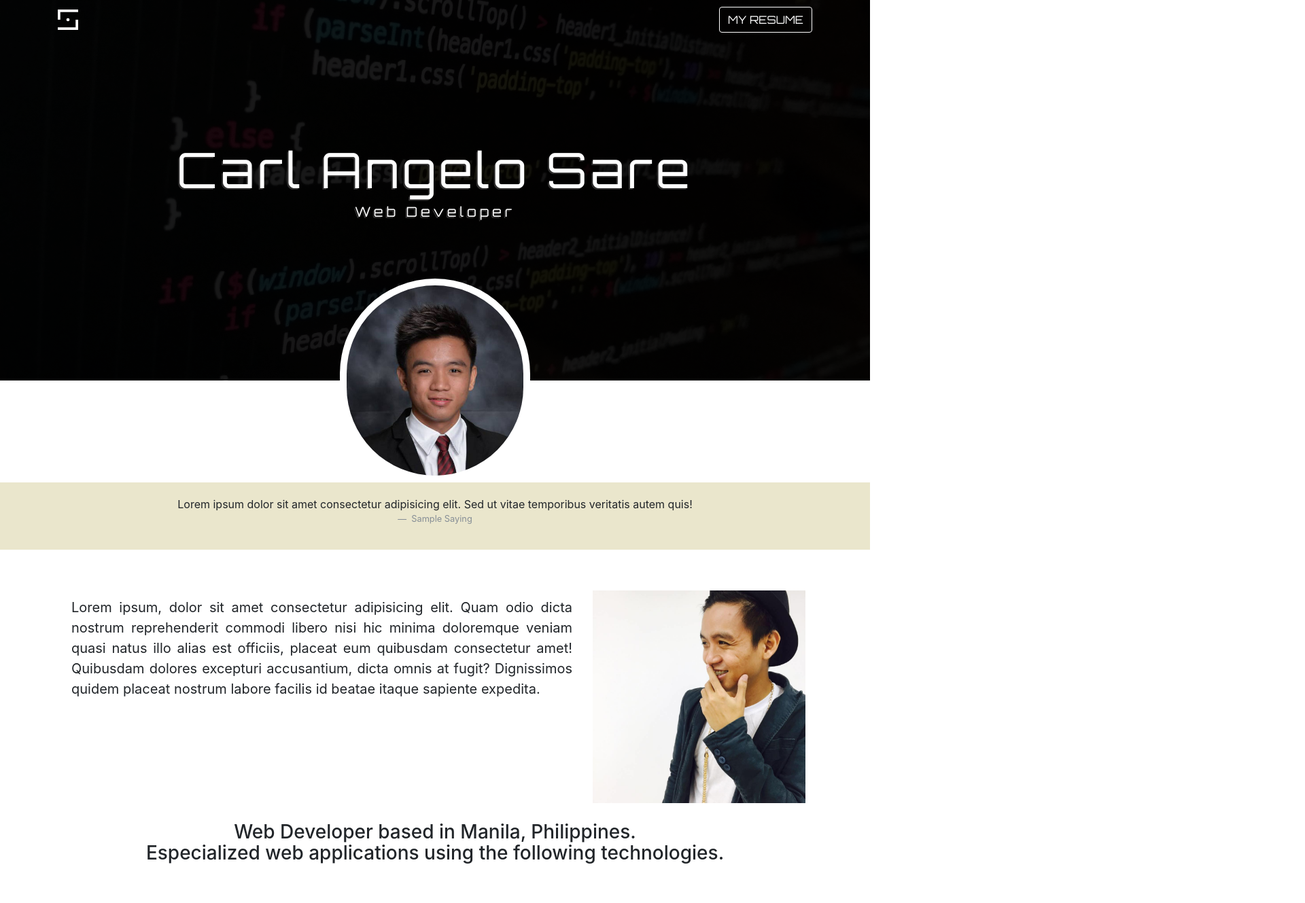
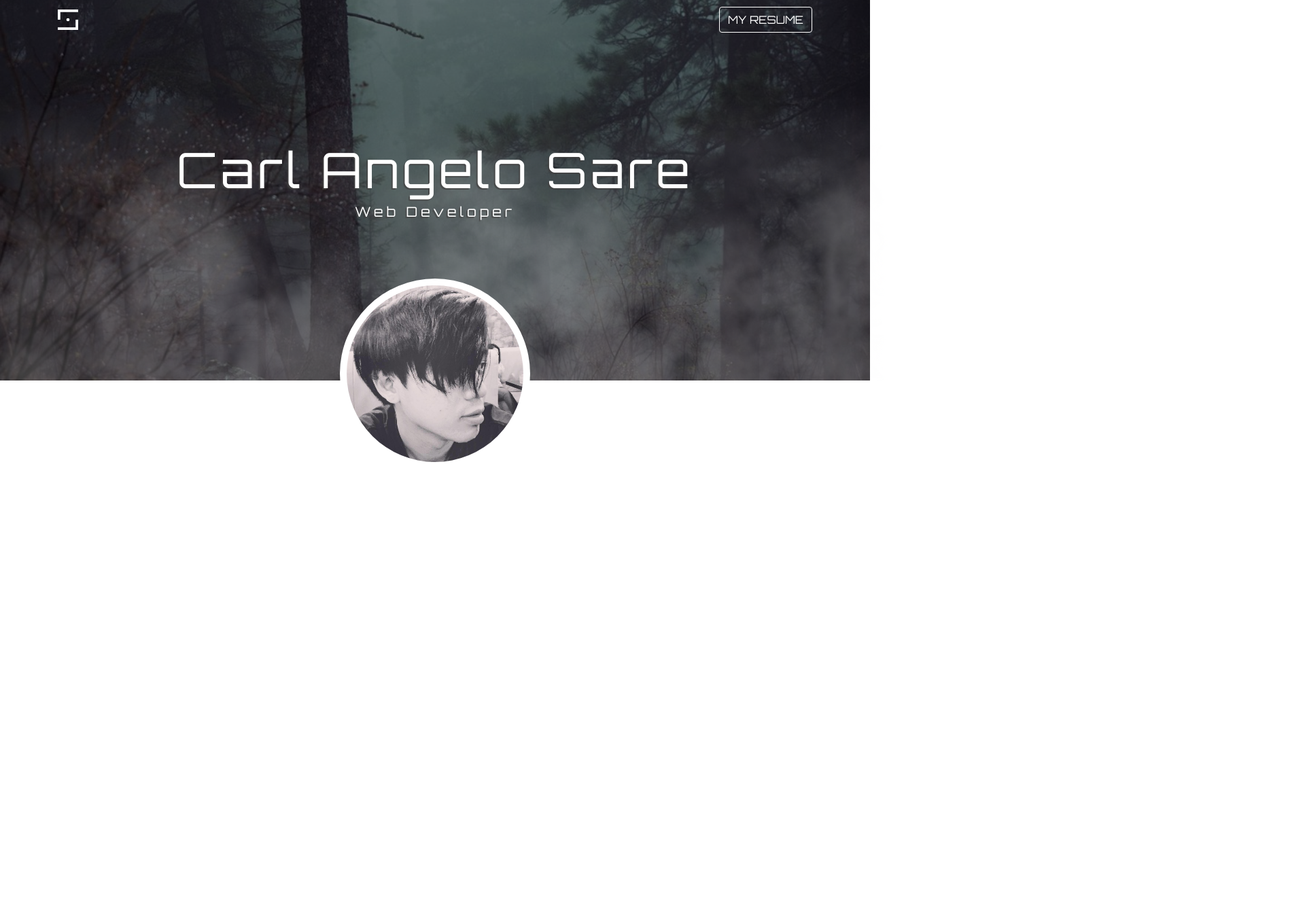
Before and after one commit to carl-angelo/carl-angelo.github.io, a website: page index.html in a window 1280 px wide. Shown: the top 1329 px of the page at 68% size, 1920 px wide, since content can reach past the window. After the commit the page ends 1040 px from the top, so only its background shows below. Drawn offline with Linux system fonts and the light colour scheme.

Commit message:
added fog animation remove old design

```diff
--- a/assets/sass/style.sass
+++ b/assets/sass/style.sass
@@ -4,6 +4,7 @@ body
 
     nav.carl-nav
         position: fixed
+        z-index: 100
         top: 0
         left: 0
         right: 0
@@ -24,7 +25,8 @@ body
                     border: 1px solid #000000
 
     .banner
-        background-image: url(../images/source-code-2.jpeg)
+        // background-image: url(../images/source-code-2.jpeg)
+        background-image: url(../images/gloomy2.jpg)
         height: 560px
         width: 100%
         background:
@@ -35,30 +37,49 @@ body
         div.cover
             width: 100%
             height: 100%
+            position: relative
             background:
-                color: rgba(0, 0, 0, 0.9)
+                color: rgba(0, 0, 0, 0.5)
+
+            div.cloud
+                height: 500px
+                width: 1000000px
+                opacity: .3
+                position: absolute
+                top: 60px
+                z-index: 1
+                @include animation(animate-cloud 240s infinite linear)
+                background:
+                    image: url(../images/fog01.png)
+                    position: center center
+                    // size: 500px 200px
+                    // repeat-y: no-repeat
 
             div.jumbotron
                 background: transparent
                 text-align: center
                 color: #fff
-                font:
-                    family: 'Orbitron', sans-serif
+                position: absolute
+                top: 0
+                width: 100%
+                z-index: 10
+                font-family: 'Orbitron', sans-serif
                 letter-spacing: 5px
                 text-shadow: -2px 2px rgba(67, 66, 66, 0.7)
-                padding:
-                    top: 210px
+                padding-top: 210px
                 // +transition(all 0.3s linear)
                 // +display(flex)
 
     .offset-div
         width: 100%
+        position: relative
+        z-index: 10
         margin:
             top: -150px
 
         .dp-container
             width: 280px
-            height: 300px
+            height: 280px
             margin: auto
             border:
                 radius: 300px
@@ -70,21 +91,6 @@ body
                 width: 100%
                 height: 100%
                 border-radius: 300px
-
-    #after-banner
-        padding: 20px
-        background:
-            color: #eae6cc
-
-
-    #services
-        min-height: 50px
-        padding:
-            top: 50px
-            bottom: 50px
-        text-align: center
-        background:
-            // color: gray
 
     #about
         .container
@@ -108,3 +114,9 @@ body
 
                 img
                     width: 100%
+
+@include keyframes(animate-cloud)
+  0%
+    margin-left: -1200px
+  100%
+    margin-left: 100%
--- a/index.html
+++ b/index.html
@@ -37,6 +37,7 @@
             <section>
                 <div class="banner">
                     <div class="cover">
+                        <div class="cloud"></div>
                         <div class="jumbotron jumbotron-fluid">
                             <div class="container">
                                 <h1 class="display-3">Carl Angelo Sare</h1>
@@ -50,41 +51,16 @@
             <section>
                 <div class="offset-div">
                     <div class="dp-container">
-                        <img src="assets/images/me3.jpg"/>
+                        <img src="assets/images/me4.jpg"/>
                     </div>
-                </div>
-            </section>
-
-            <section id="after-banner">
-                <div class="quote">
-                    <blockquote class="blackquote text-center">
-                        <p class="mb-0"> Lorem ipsum dolor sit amet consectetur adipisicing elit. Sed ut vitae temporibus veritatis autem quis! </p>
-                        <footer class="blockquote-footer"> Sample Saying </footer>
-                    </blockquote>
                 </div>
             </section>
 
             <section id="about">
                 <div class="container">
-                    <div class="left-content">
-                        <blockquote class="blockquote">
-                            Lorem ipsum, dolor sit amet consectetur adipisicing elit. Quam odio dicta nostrum reprehenderit commodi libero nisi hic minima doloremque veniam quasi natus illo alias est officiis, placeat eum quibusdam consectetur amet! Quibusdam dolores excepturi accusantium, dicta omnis at fugit? Dignissimos quidem placeat nostrum labore facilis id beatae itaque sapiente expedita.
-                        </blockquote>
-                    </div>
-                    <div class="right-content">
-                        <img src="assets/images/me.jpg"/>
-                    </div>
                 </div>
             </section>
 
-            <section id="services">
-                <div class="container">
-                    <h3>
-                         Web Developer based in Manila, Philippines. <br/>
-                         Especialized web applications using the following technologies.
-                    </h3>
-                </div>
-            </section>
 
             <footer>
 
```
Also changed, not shown: assets/css/style.css, assets/images/fog01.png (added), assets/images/gloomy2.jpg (added), assets/images/me4.jpg (added), assets/images/mountain-view.jpg (added), assets/images/mountain3.jpg (added).
